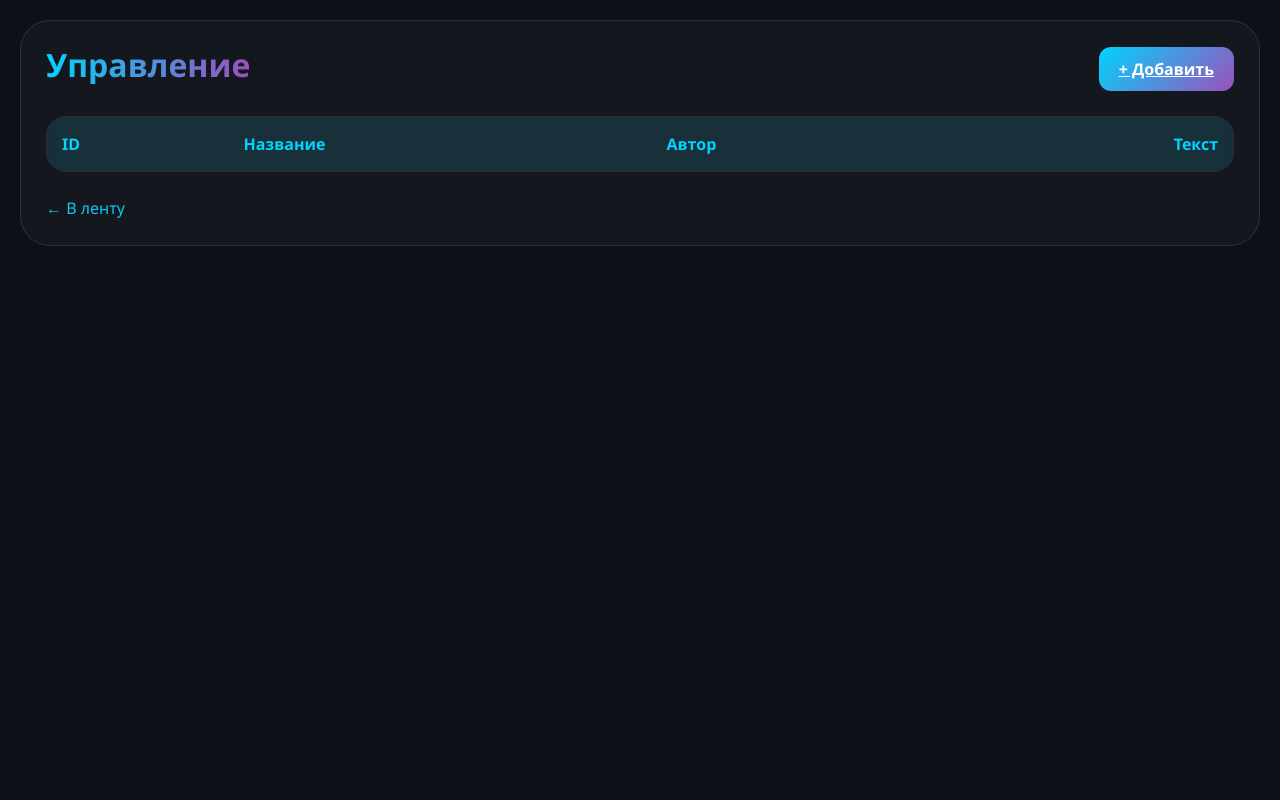
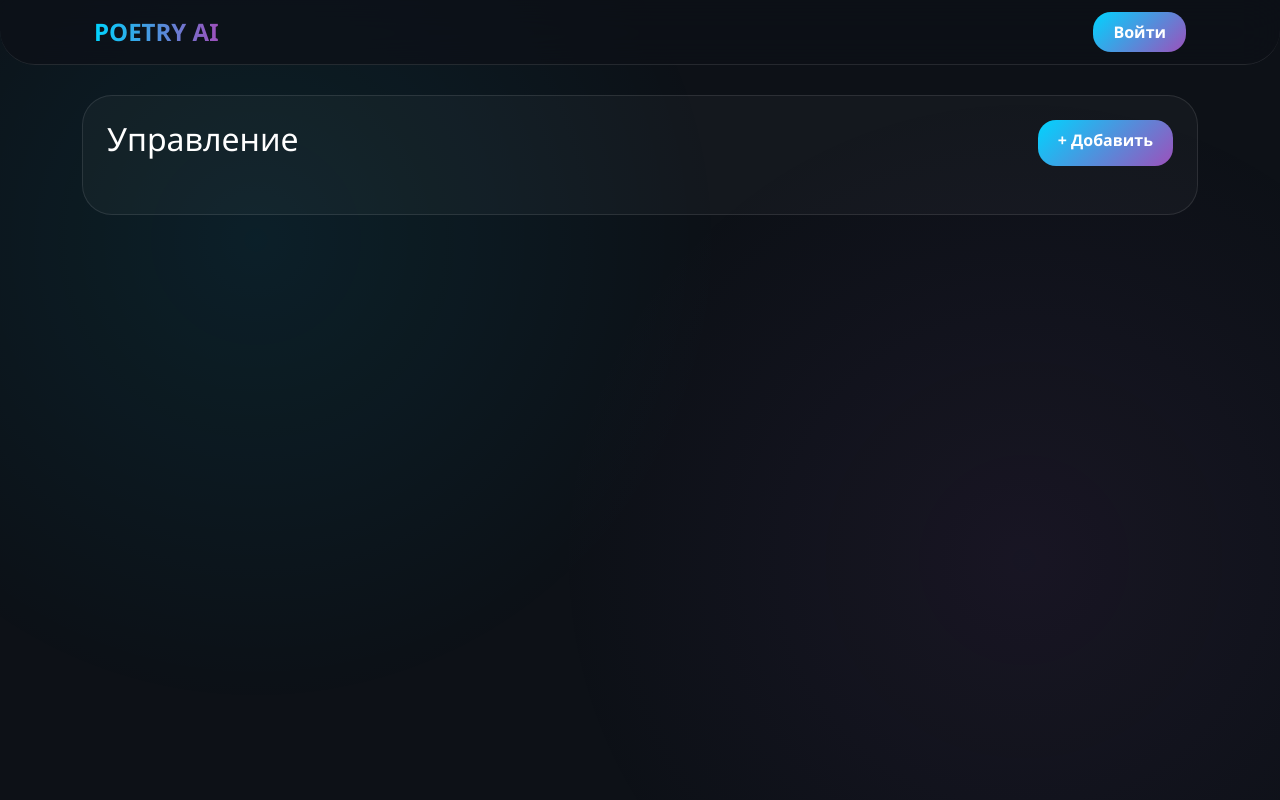
Before and after one commit to zynqff/ssalfatest, a FastAPI app: template templates/admin_panel.html in a window 1280 px wide. Run offline with FastAPI, Linux system fonts and the light colour scheme; the template is opened without the code that fills it, so the values that code supplies are empty.

Commit message:
Update admin_panel.html

```diff
--- a/templates/admin_panel.html
+++ b/templates/admin_panel.html
@@ -1,71 +1,12 @@
-<!DOCTYPE html>
-<html lang="ru">
-<head>
-    <meta charset="UTF-8">
-    <meta name="viewport" content="width=device-width, initial-scale=1.0">
-    <title>Админ-панель | Poetry AI</title>
-    <link href="https://cdn.jsdelivr.net/npm/bootstrap@5.3.0/dist/css/bootstrap.min.css" rel="stylesheet">
-    <style>
-        :root { --accent: #00d4ff; --secondary: #9d50bb; }
-        body { background: #0d1117; color: white; font-family: 'Segoe UI', sans-serif; padding: 20px; }
+{% extends "base.html" %}
 
-        .glass-panel {
-            background: rgba(255, 255, 255, 0.03);
-            backdrop-filter: blur(20px);
-            border: 1px solid rgba(255, 255, 255, 0.1);
-            border-radius: 30px;
-            padding: 25px;
-        }
-
-        h2 { background: linear-gradient(to right, var(--accent), var(--secondary)); -webkit-background-clip: text; -webkit-text-fill-color: transparent; font-weight: 800; }
-
-        .btn-add { background: linear-gradient(135deg, var(--accent), var(--secondary)); border: none; color: white; border-radius: 12px; font-weight: 700; padding: 10px 20px; }
-
-        /* Таблица с сильным скруглением */
-        .table-container { border-radius: 20px; overflow: hidden; border: 1px solid rgba(255,255,255,0.1); margin-top: 20px; }
-        .table { margin-bottom: 0; color: white !important; background: rgba(255,255,255,0.02); }
-        .table thead th { background: rgba(0, 212, 255, 0.1) !important; color: var(--accent) !important; border: none; padding: 15px; }
-        .table td { border-bottom: 1px solid rgba(255,255,255,0.05); padding: 15px; vertical-align: middle; }
-
-        .btn-edit { color: #ffcc00; text-decoration: none; margin-right: 15px; }
-        .btn-del { color: #ff453a; text-decoration: none; }
-    </style>
-</head>
-<body>
-    <div class="glass-panel">
-        <div class="d-flex justify-content-between align-items-center mb-4">
-            <h2>Управление</h2>
-            <a href="/poem/add" class="btn-add">+ Добавить</a>
+{% block content %}
+<div class="glass-panel p-4" style="background: var(--glass); border-radius: 30px; border: 1px solid var(--border);">
+    <div class="d-flex justify-content-between mb-4">
+        <h2>Управление</h2>
+        <a href="/poem/add" class="btn-auth">+ Добавить</a>
+    </div>
+    <div class="table-responsive">
         </div>
-
-        <div class="table-container">
-            <div class="table-responsive">
-                <table class="table">
-                    <thead>
-                        <tr>
-                            <th>ID</th>
-                            <th>Название</th>
-                            <th>Автор</th>
-                            <th class="text-end">Текст</th>
-                        </tr>
-                    </thead>
-                    <tbody>
-                        {% for poem in poems %}
-                        <tr>
-                            <td>{{ poem.id }}</td>
-                            <td class="fw-bold">{{ poem.title }}</td>
-                            <td class="opacity-75">{{ poem.author }}</td>
-                            <td class="text-end">
-                                <a href="/poem/edit/{{ poem.id }}" class="btn-edit">✏️</a>
-                                <a href="/poem/delete/{{ poem.id }}" class="btn-del" onclick="return confirm('Удалить?')">🗑️</a>
-                            </td>
-                        </tr>
-                        {% endfor %}
-                    </tbody>
-                </table>
-            </div>
-        </div>
-        <a href="/" class="d-block mt-4 text-info text-decoration-none">← В ленту</a>
-    </div>
-</body>
-</html>
+</div>
+{% endblock %}
```
